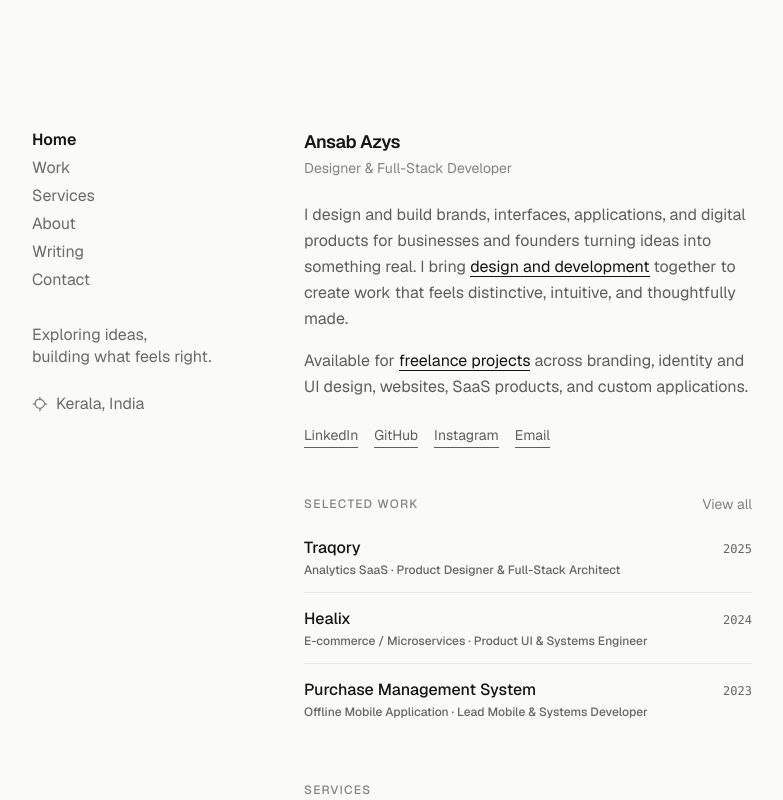
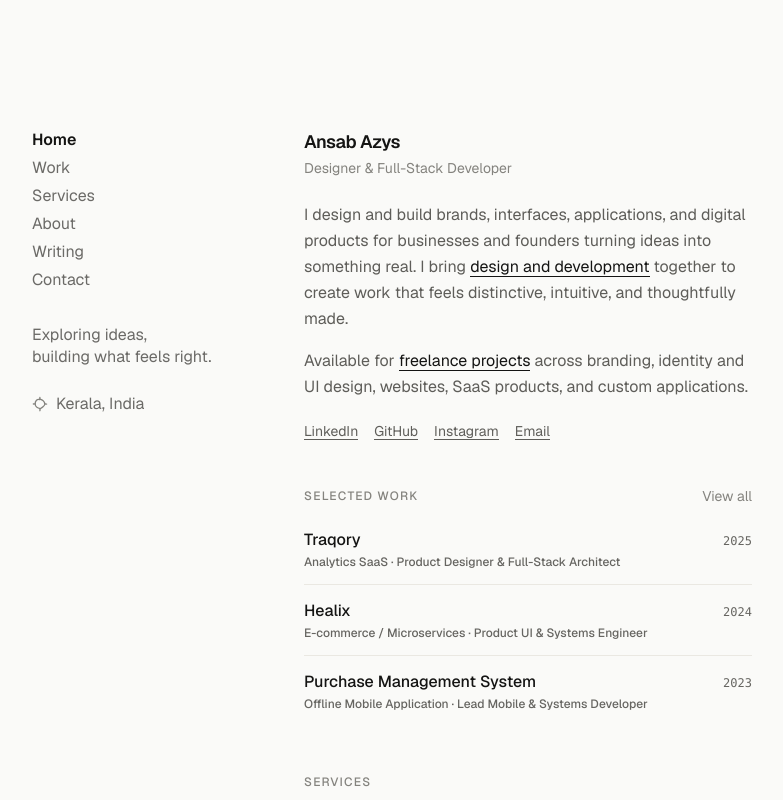
Before and after one commit to ansabazys/portfolio, a Next.js app: page / in a window 1280 px wide. Shown: the top 800 px of the page, without its empty margins (128-911 px from the left). Built offline with nearby package versions, Linux system fonts and the light colour scheme.

Commit message:
fix: reduce gap between social link words and underline in hero

```diff
--- a/components/home/Hero.tsx
+++ b/components/home/Hero.tsx
@@ -110,7 +110,7 @@ export function Hero() {
               href={social.href}
               target={social.href.startsWith("mailto:") ? undefined : "_blank"}
               rel={social.href.startsWith("mailto:") ? undefined : "noopener noreferrer"}
-              className="animated-underline text-[#5E5D59] py-1"
+              className="animated-underline text-[#5E5D59]"
             >
               {social.label}
             </a>
```
